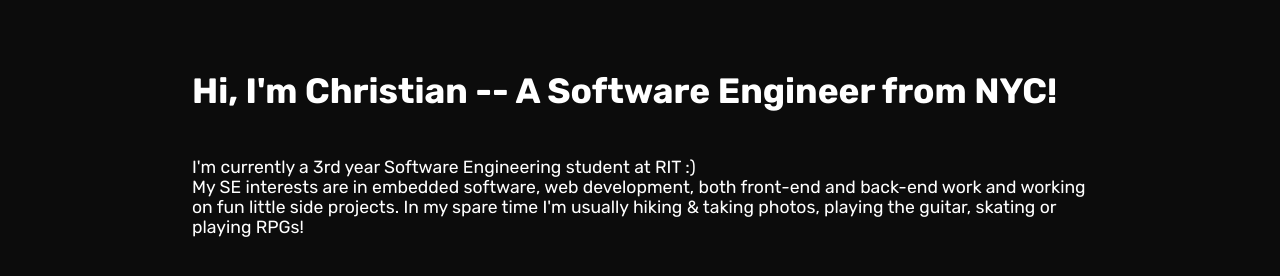
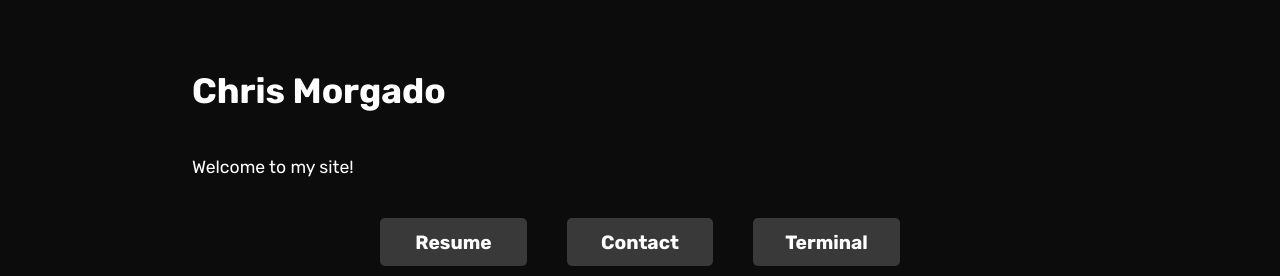
Before and after one commit to chris-morgado/the-website, a Next.js app in the folder next/: page / in a window 1280 px wide. Shown: the part 132-408 px from the top of the page. Built offline with nearby package versions, Linux system fonts and the light colour scheme.

Commit message:
Updated README.md

```diff
--- a/next/app/page.tsx
+++ b/next/app/page.tsx
@@ -14,10 +14,10 @@ const Home: React.FC = () => {
                 <div className="about-section">
                     <div className="header">
                         <h1>
-                            Hi, I'm Christian -- A Software Engineer from NYC!
+                            Chris Morgado
                         </h1>
                         <h3>
-                            I'm currently a 3rd year Software Engineering student at RIT :) <br></br> My SE interests are in embedded software, web development, both front-end and back-end work and working on fun little side projects. In my spare time I'm usually hiking & taking photos, playing the guitar, skating or playing RPGs!
+                            Welcome to my site!
                         </h3>
                         <div className="sub-nav-bar">
                             <NavItem key={`Resume`} navItem={{name: "Resume", link: "/resume"}}></NavItem>
```
Also changed, not shown: 1 other file (tests, documents, lock files or other folders).
